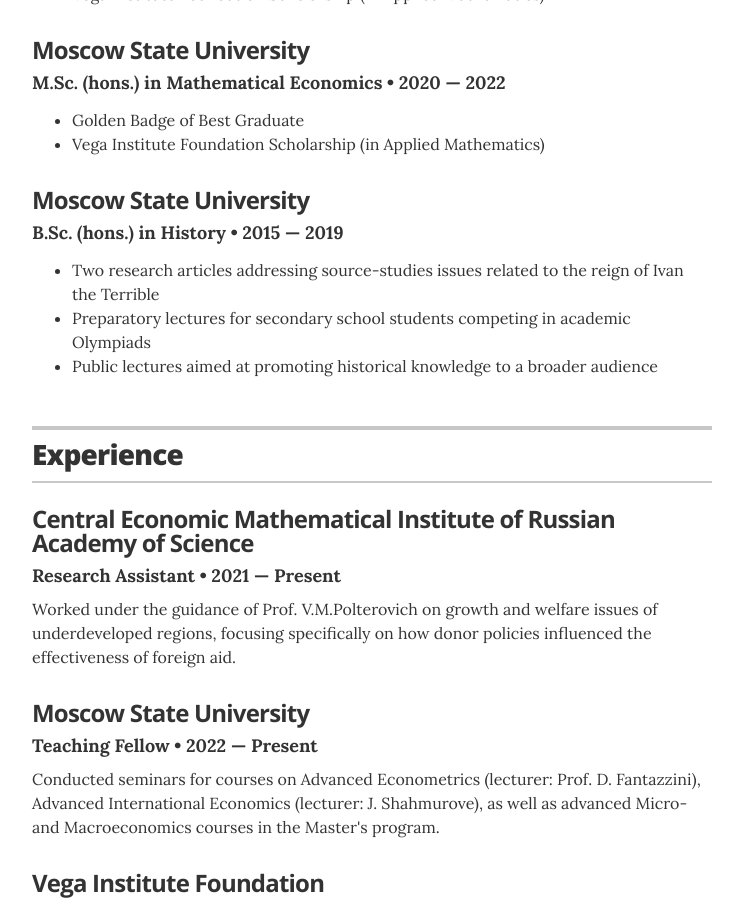
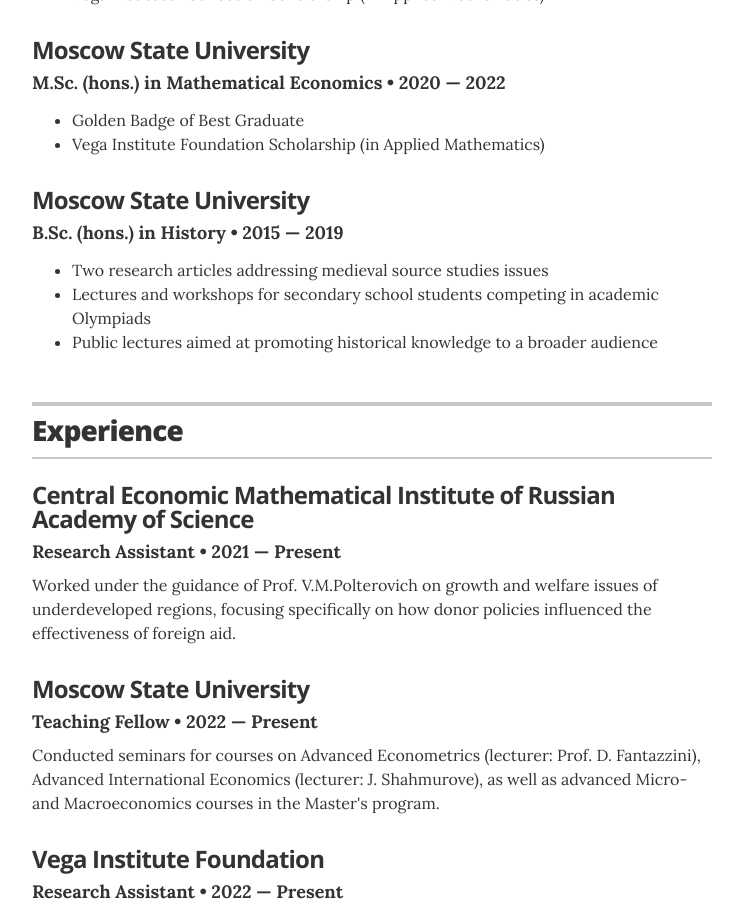
Before and after one commit to MikitchukMarina/MikitchukMarina.github.io, a Jekyll site: the page built from index.html, in a window 1280 px wide and 900 px high, scrolled down 812 px. Shown: the whole window, without its empty margins (268-1011 px from the left). Built offline with Jekyll 4.4.1, drawn with Linux system fonts in a browser that asks for light colours.

Commit message:
Update awards for B.Sc. in History

```diff
--- a/_data/education.yml
+++ b/_data/education.yml
@@ -17,6 +17,6 @@
   uni: Moscow State University
   year: 2015 — 2019
   awards:
-    - award: Two research articles addressing source-studies issues related to the reign of Ivan the Terrible
-    - award: Preparatory lectures for secondary school students competing in academic Olympiads
-    - award: Public  lectures aimed at promoting historical knowledge to a broader audience
+    - award: Two research articles addressing medieval source studies issues
+    - award: Lectures and workshops for secondary school students competing in academic Olympiads
+    - award: Public lectures aimed at promoting historical knowledge to a broader audience
```
